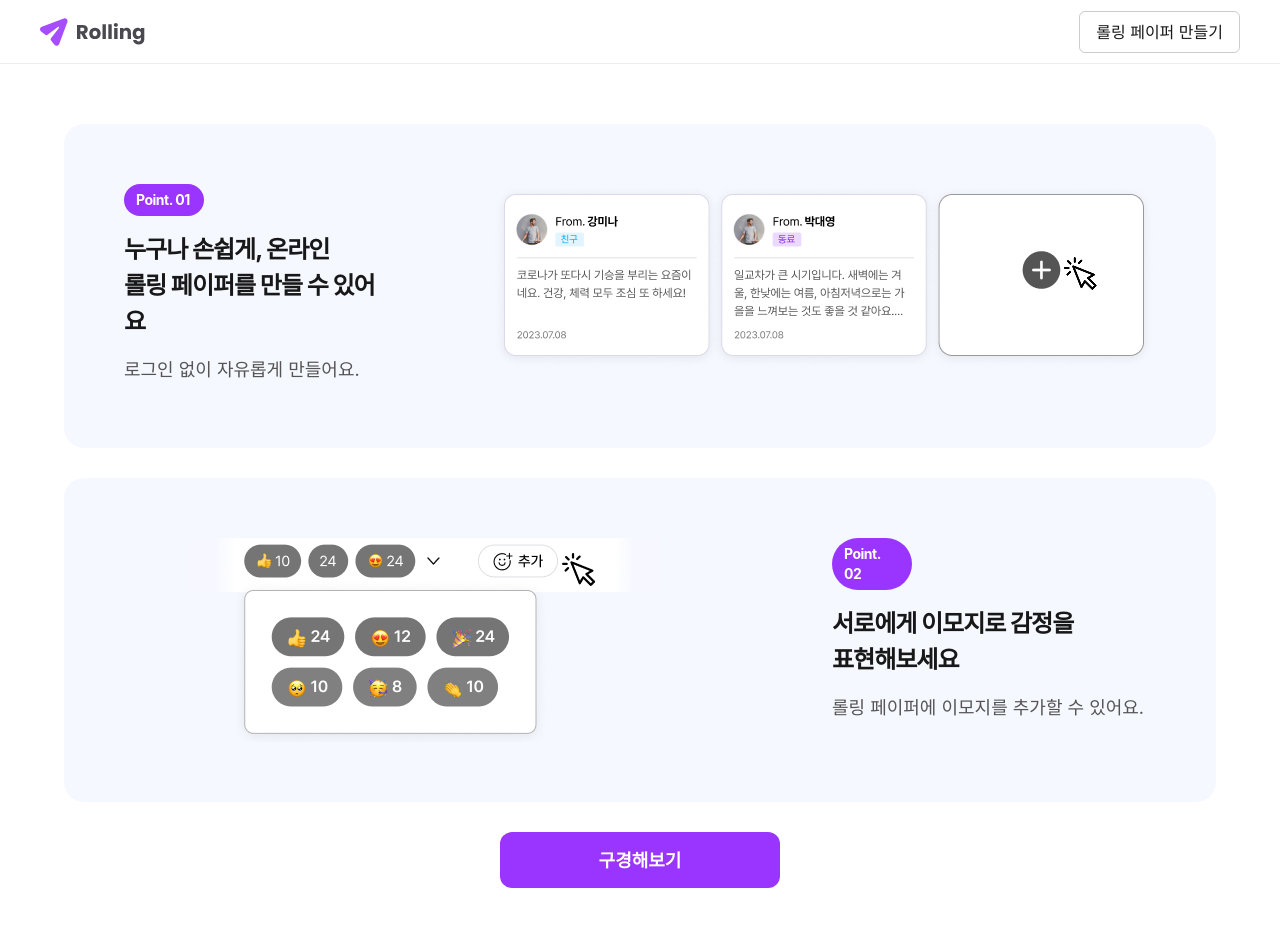
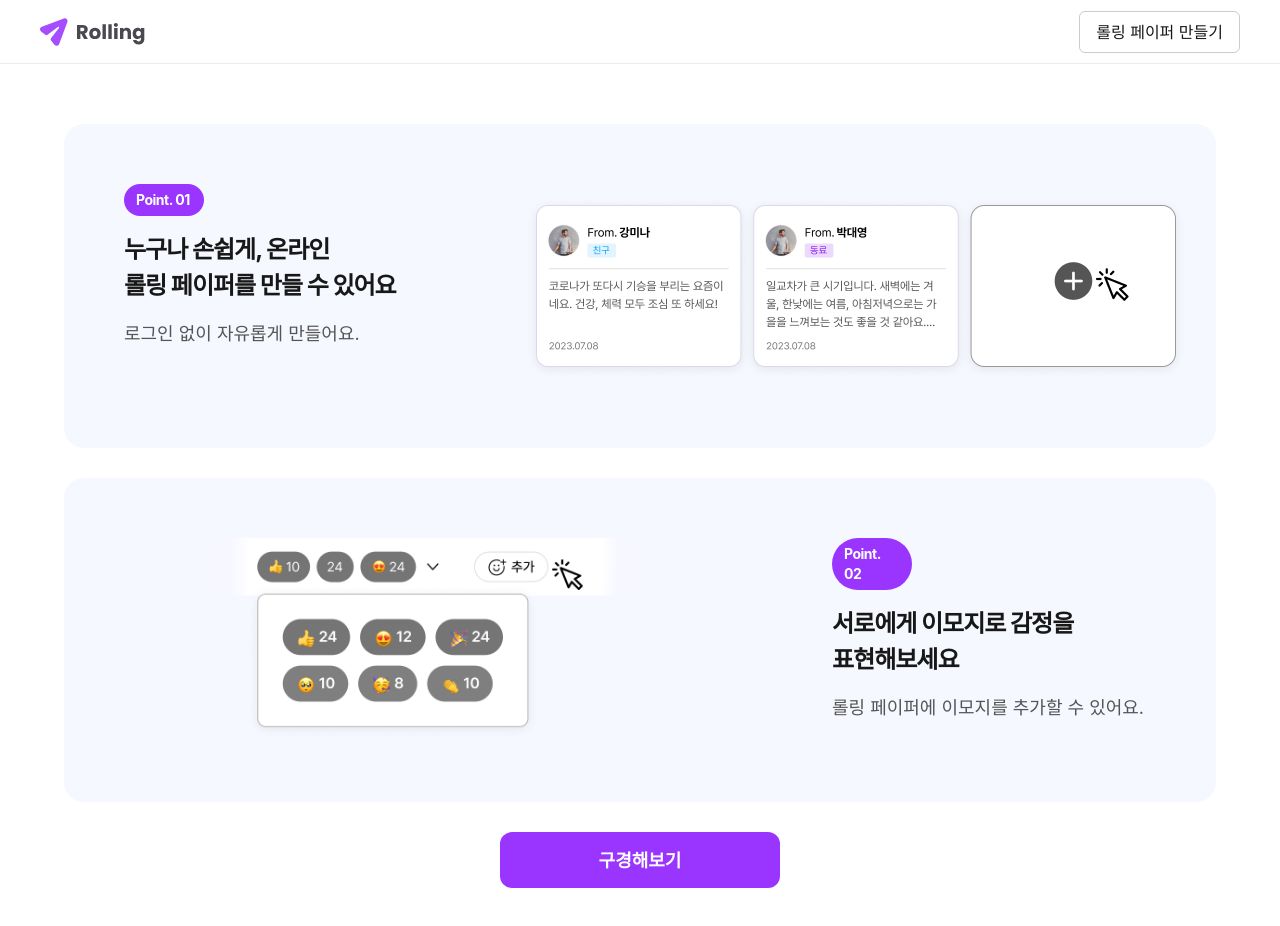
Before and after one commit to jinsunkimdev/Team-07-Project, a React (Vite) app: page / in a window 1280 px wide. Shown: the top 926 px of the page. Built offline with nearby package versions, Linux system fonts and the light colour scheme; a web font is replaced by a local one.

Commit message:
chore: MainPage image 파일 고화질 교체 및 반응형 수정

```diff
--- a/src/pages/Main/components/MainPage.jsx
+++ b/src/pages/Main/components/MainPage.jsx
@@ -140,13 +140,13 @@ const pointSection = css`
   flex-direction: column;
   overflow: hidden;
   @media (min-width: ${BREAKPOINTS.md}px) {
-    padding: 40px;
+    padding: 40px 0;
     height: 440px;
   }
   @media (min-width: ${BREAKPOINTS.lg}px) {
     height: 324px;
     flex-direction: row;
-    padding: 60px;
+    padding: 60px 0 60px 60px;
     align-items: flex-start;
   }
 `;
@@ -157,7 +157,11 @@ const pointContent = css`
   flex-direction: column;
   width: 100%;
   gap: 4px;
+  @media (min-width: ${BREAKPOINTS.md}px) {
+    padding: 0 40px;
+  }
   @media (min-width: ${BREAKPOINTS.lg}px) {
+    padding: 0;
     gap: 16px;
   }
 `;
@@ -206,10 +210,15 @@ const pointPreview = css`
   width: 395px;
   padding-bottom: 24px;
 
+  img {
+    width: 100%;
+    object-fit: contain;
+    object-position: center;
+  }
+
   @media (min-width: ${BREAKPOINTS.md}px) {
     width: 100%;
-    max-width: 640px;
-    height: auto;
+    height: 204px;
     padding-bottom: 0px;
   }
   @media (min-width: ${BREAKPOINTS.lg}px) {
@@ -221,8 +230,6 @@ const pointPreview = css`
 const emojiImageStyle = css`
   width: 100%;
   height: 113px;
-  object-fit: cover;
-  object-position: center;
 
   @media (min-width: ${BREAKPOINTS.md}px) {
     height: 204px;
```
Also changed, not shown: src/assets/images/card_preview.png, src/assets/images/emoji_preview.png.
